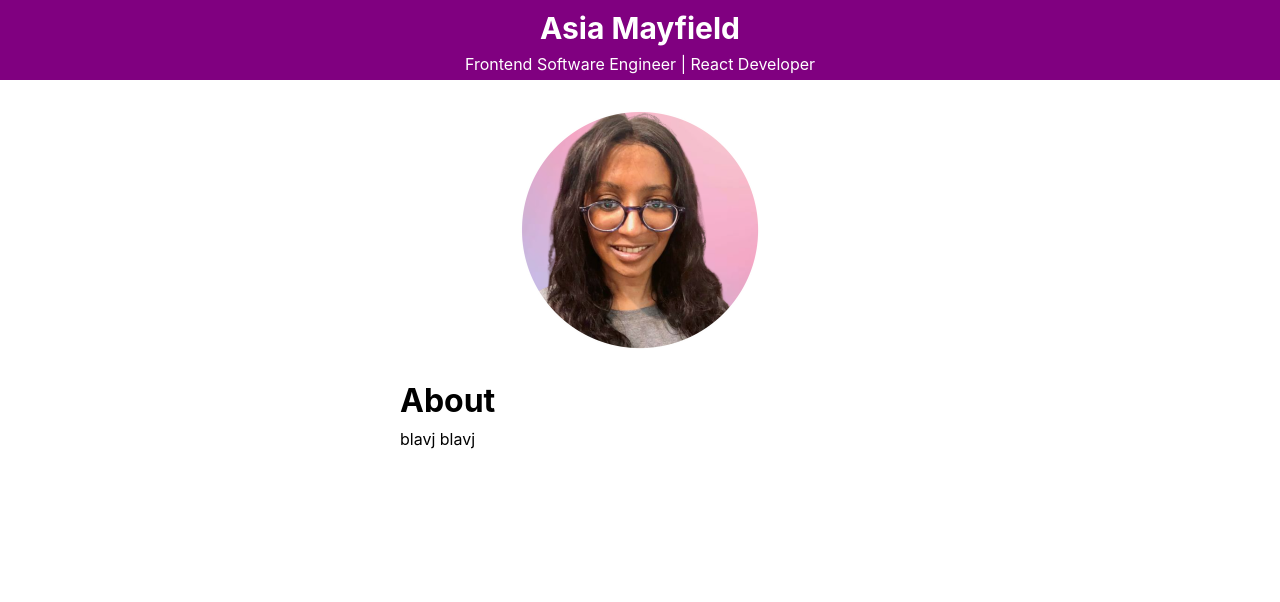
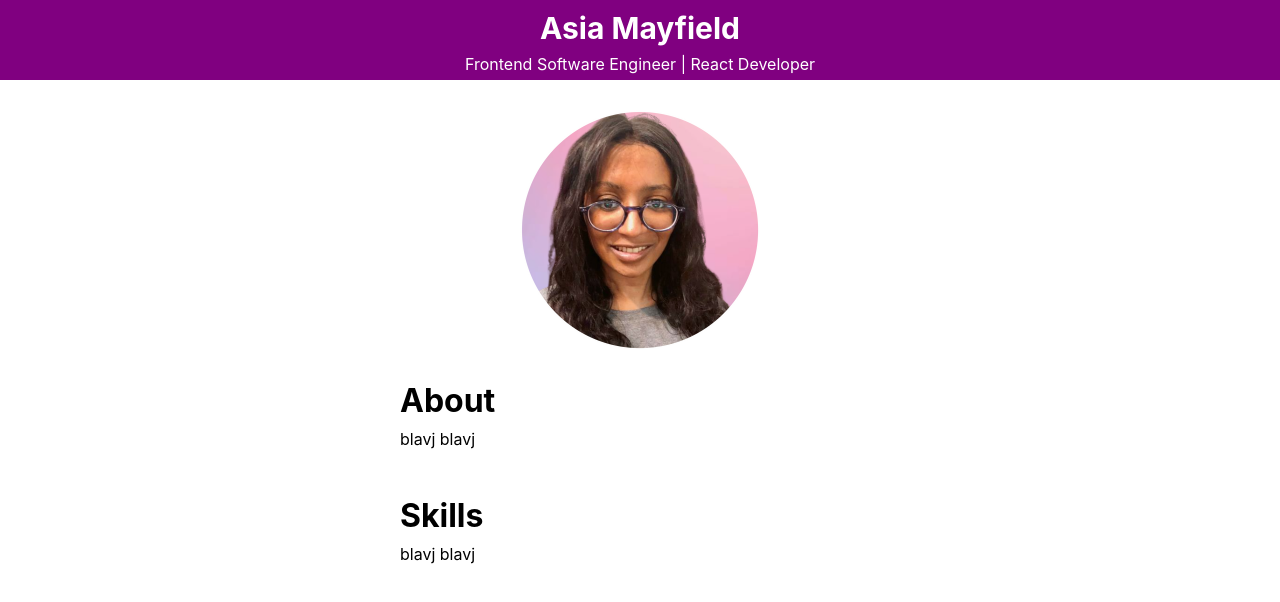
Before and after one commit to masterasia1/portfolio, a React (Create React App) app: page / in a window 1280 px wide. Shown: the top 602 px of the page. Built offline with nearby package versions, Linux system fonts and the light colour scheme.

Commit message:
add photo and CSS

```diff
--- a/src/App.js
+++ b/src/App.js
@@ -20,12 +20,14 @@ function App() {
    <div className='bodyStyle'>
      <h1>About</h1>
      <p>blavj blavj </p>
+     </div>
 
-
-
-
-
-   </div>
+     <br />
+     <br />
+     <div className='bodyStyle'>
+     <h1>Skills</h1>
+     <p>blavj blavj </p>
+     </div>
 
 
    </div>
```
